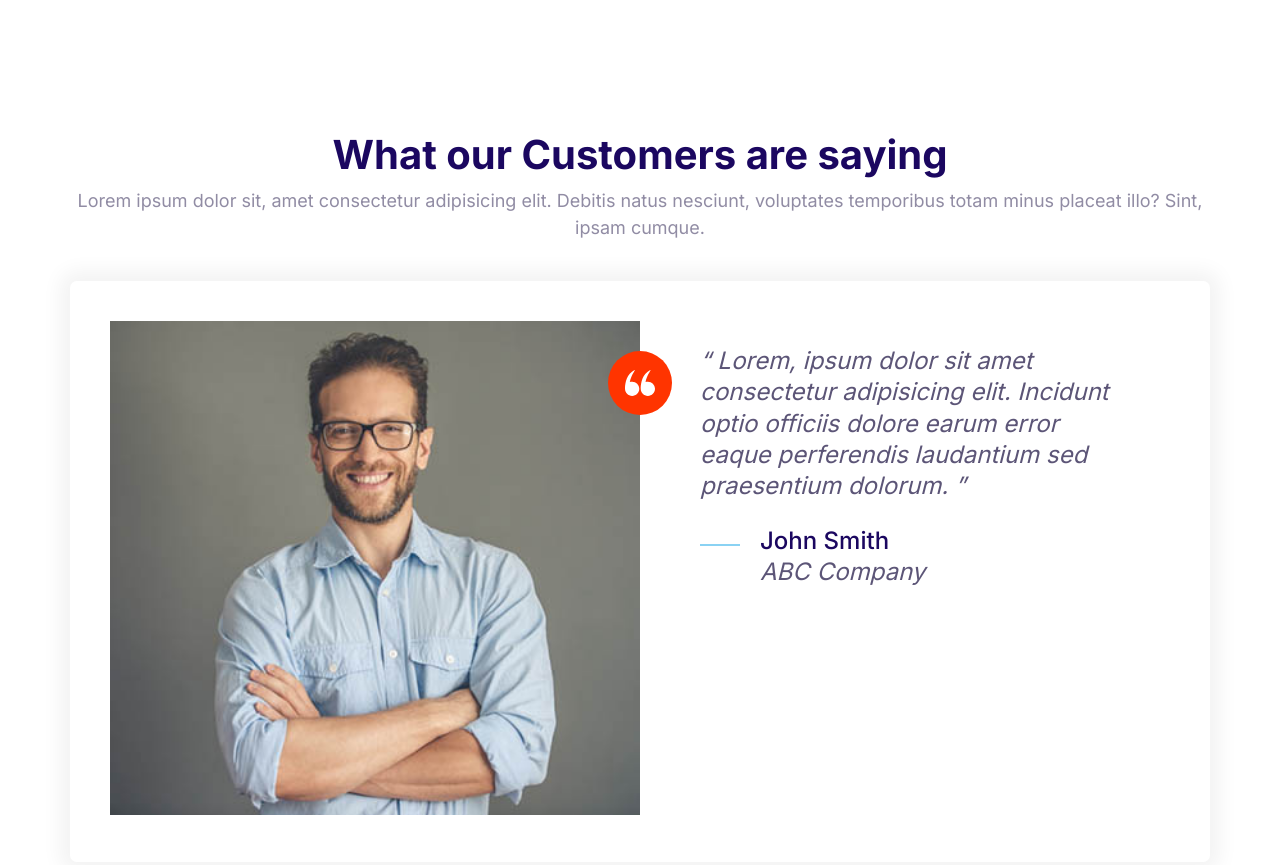
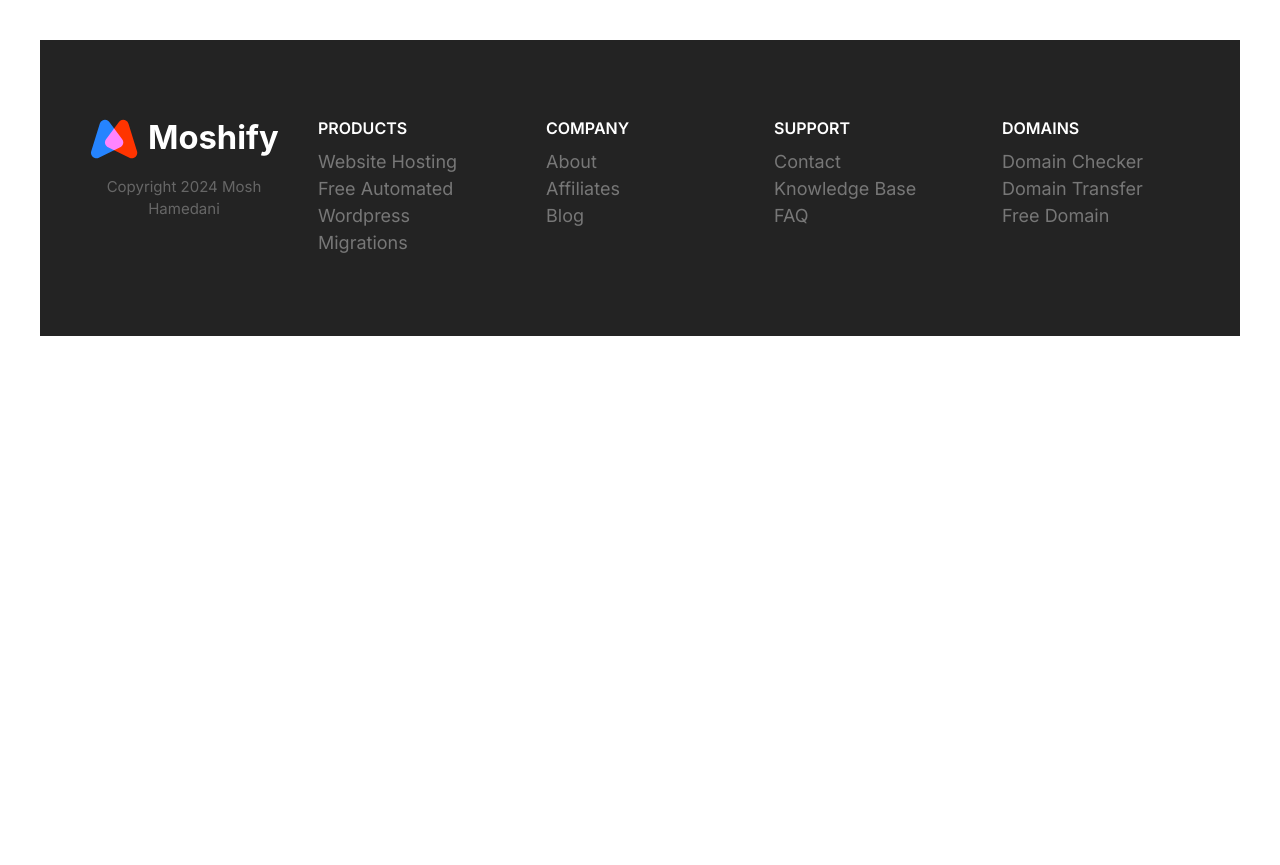
Before and after one commit to Junaid-1993/moshify, a plain HTML site: page index.html in a window 1280 px wide. After the commit the page ends 800 px from the top, so only its background shows below. Drawn offline with Linux system fonts and the light colour scheme.

Commit message:
Build the footer component.

```diff
--- a/css/style.css
+++ b/css/style.css
@@ -847,3 +847,81 @@ a {
     max-width: 700px;
   }
 }
+
+/* Footer */
+
+.footer {
+  background-color: #232323;
+}
+
+.footer a {
+  color: #777;
+  transition: color 0.3s;
+}
+
+.footer a:hover {
+  color: #fff;
+}
+
+.footer__section {
+  padding: 2rem;
+  border-bottom: 1px solid #393939;
+}
+
+.footer__section .list {
+  margin: 0;
+}
+
+.footer__heading {
+  text-transform: uppercase;
+  font-weight: 600;
+}
+
+.footer__brand {
+  margin-top: 5rem;
+  text-align: center;
+}
+
+.footer__brand > img {
+  /* TODO: Consider refactoring this and adding it to all images. */
+  width: 100%;
+  max-width: 230px;
+}
+
+.footer__copyright {
+  font-size: 2.1rem;
+  color: #fff;
+  opacity: 0.3;
+}
+
+@media screen and (min-width: 768px) {
+  .footer__sections {
+    grid-template-columns: repeat(auto-fit, minmax(10rem, 1fr));
+  }
+
+  .footer .collapsible__chevron {
+    display: none;
+  }
+
+  .footer .collapsible__content {
+    opacity: 1;
+    max-height: 100%;
+  }
+
+  .footer__brand {
+    order: -1;
+    margin-top: 1rem;
+  }
+
+  .footer__section {
+    border-bottom: 0;
+  }
+
+  .footer__copyright {
+    font-size: 1.5rem;
+  }
+
+  .footer__heading {
+    font-size: 1.6rem;
+  }
+}
--- a/index.html
+++ b/index.html
@@ -11,48 +11,74 @@
     <link rel="stylesheet" href="css/style.css" />
   </head>
   <body>
-    <section class="block">
-      <header class="block__header">
-        <h2>What our Customers are saying</h2>
-        <p>
-          Lorem ipsum dolor sit, amet consectetur adipisicing elit. Debitis natus nesciunt, voluptates temporibus totam minus placeat illo?
-          Sint, ipsam cumque.
-        </p>
+    <footer class="block block--dark footer">
+      <div class="container grid footer__sections">
+        <section class="collapsible collapsible--expanded footer__section">
+          <header class="collapsible__header">
+            <h2 class="collapsible__heading footer__heading">Products</h2>
+            <svg class="icon icon--white collapsible__chevron">
+              <use xlink:href="images/sprite.svg#chevron"></use>
+            </svg>
           </header>
-      <div class="container">
-        <div class="card testimonial">
-          <div class="grid grid--1x2">
-            <div class="testimonial__image">
-              <img src="images/testimonial.jpg" alt="A happy, smiling customer" />
-              <span class="icon-container icon-container--accent">
-                <svg class="icon icon--white icon--small">
-                  <use xlink:href="images/sprite.svg#quotes"></use>
+          <div class="collapsible__content">
+            <ul class="list">
+              <li><a href="#">Website Hosting</a></li>
+              <li><a href="#">Free Automated Wordpress</a></li>
+              <li><a href="#">Migrations</a></li>
+            </ul>
+          </div>
+        </section>
+        <section class="collapsible footer__section">
+          <header class="collapsible__header">
+            <h2 class="collapsible__heading footer__heading">Company</h2>
+            <svg class="icon icon--white collapsible__chevron">
+              <use xlink:href="images/sprite.svg#chevron"></use>
             </svg>
-              </span>
+          </header>
+          <div class="collapsible__content">
+            <ul class="list">
+              <li><a href="#">About</a></li>
+              <li><a href="#">Affiliates</a></li>
+              <li><a href="#">Blog</a></li>
+            </ul>
           </div>
-            <blockquote class="quote">
-              <p class="quote__text">
-                Lorem, ipsum dolor sit amet consectetur adipisicing elit. Incidunt optio officiis dolore earum error eaque perferendis
-                laudantium sed praesentium dolorum.
-              </p>
-              <footer>
-                <div class="media">
-                  <div class="media__image">
-                    <svg class="icon icon--primary quote__line">
-                      <use xlink:href="images/sprite.svg#line"></use>
+        </section>
+        <section class="collapsible footer__section">
+          <header class="collapsible__header">
+            <h2 class="collapsible__heading footer__heading">Support</h2>
+            <svg class="icon icon--white collapsible__chevron">
+              <use xlink:href="images/sprite.svg#chevron"></use>
             </svg>
+          </header>
+          <div class="collapsible__content">
+            <ul class="list">
+              <li><a href="#">Contact</a></li>
+              <li><a href="#">Knowledge Base</a></li>
+              <li><a href="#">FAQ</a></li>
+            </ul>
           </div>
-                  <div class="media__body">
-                    <h3 class="media__title quote__author">John Smith</h3>
-                    <p class="quote__organization">ABC Company</p>
+        </section>
+        <section class="collapsible footer__section">
+          <header class="collapsible__header">
+            <h2 class="collapsible__heading footer__heading">Domains</h2>
+            <svg class="icon icon--white collapsible__chevron">
+              <use xlink:href="images/sprite.svg#chevron"></use>
+            </svg>
+          </header>
+          <div class="collapsible__content">
+            <ul class="list">
+              <li><a href="#">Domain Checker</a></li>
+              <li><a href="#">Domain Transfer</a></li>
+              <li><a href="#">Free Domain</a></li>
+            </ul>
           </div>
+        </section>
+        <section class="footer__brand">
+          <img src="images/logo.svg" alt="" />
+          <p class="footer__copyright">Copyright 2024 Mosh Hamedani</p>
+        </section>
       </div>
     </footer>
-            </blockquote>
-          </div>
-        </div>
-      </div>
-    </section>
     <script src="js/main.js"></script>
   </body>
 </html>
```
Also changed, not shown: components/block-footer.html (added, +68 -0 lines), images/logo.svg (added). Lines whose indentation alone changed are shown as unchanged.
